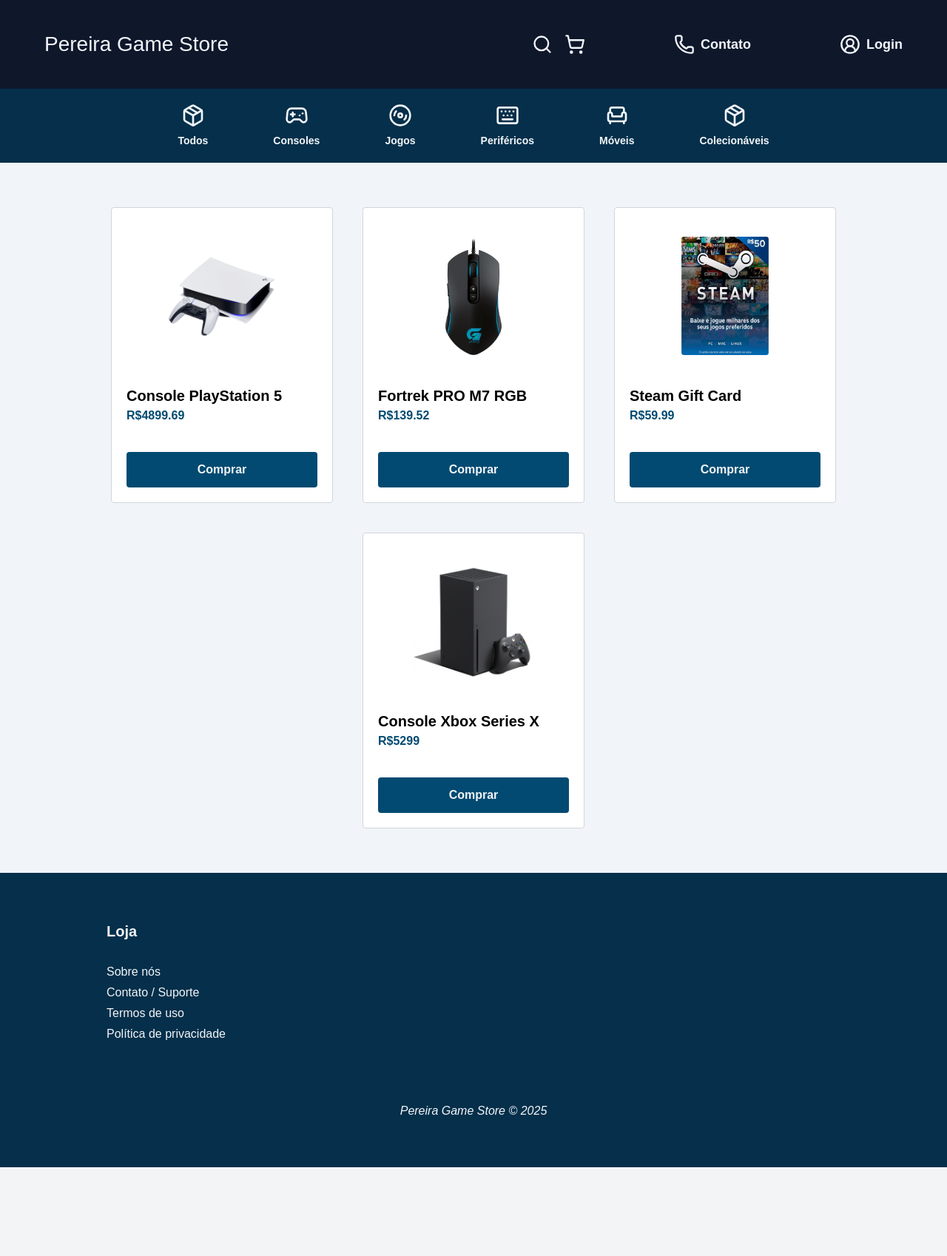
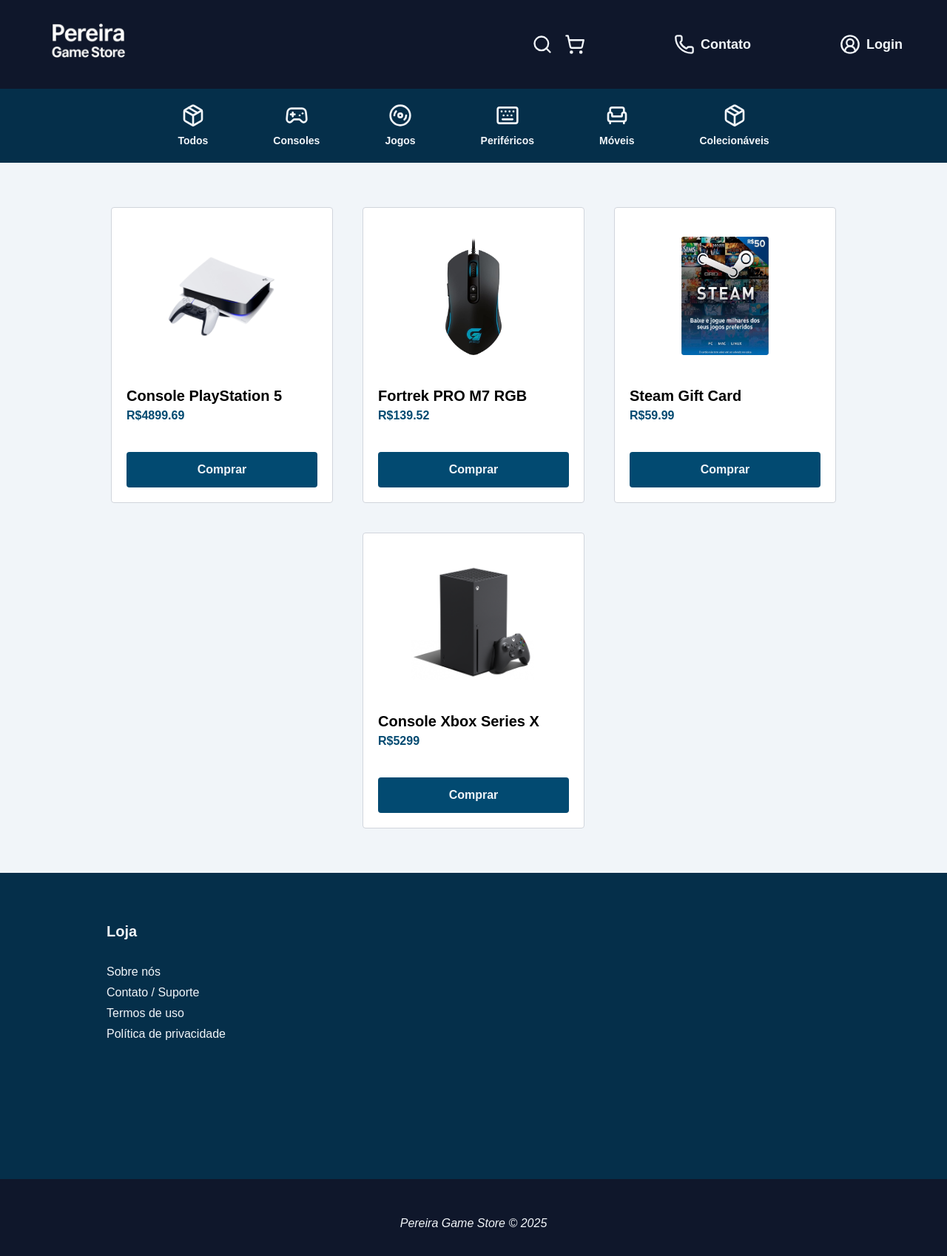
Before and after one commit to GabrielPanjos/Pereira-Game-Store, a React (Vite) app: page / in a window 1280 px wide. Shown: the top 1698 px of the page at 74% size. Before the commit the page ends 1578 px from the top, so only its background shows below. Built offline with nearby package versions, Linux system fonts and the light colour scheme.

Commit message:
divisão da footer

```diff
--- a/src/components/Footer/index.tsx
+++ b/src/components/Footer/index.tsx
@@ -5,7 +5,7 @@
   return (
     <footer className="bg-sky-950 w-full">
       <div className="m-16 flex flex-col gap-20 text-slate-100">
-        <div className="flex ml-20 mr-20 gap-40">
+        <div className="flex ml-20 mr-20 mb-30 gap-40">
           <LinksStore title="Loja">
             <FooterLinks href="#">Sobre nós</FooterLinks>
             <FooterLinks href="#">Contato / Suporte</FooterLinks>
@@ -13,9 +13,9 @@
             <FooterLinks href="#">Política de privacidade</FooterLinks>
           </LinksStore>
         </div>
-        <div className="italic h-full w-full flex justify-center items-center">
-          Pereira Game Store &copy; {new Date().getFullYear()}
-        </div>
+      </div>
+      <div className="italic bg-slate-900 h-30 text-slate-100 w-full flex justify-center items-center">
+        Pereira Game Store &copy; {new Date().getFullYear()}
       </div>
     </footer>
   );
--- a/src/components/Header/index.tsx
+++ b/src/components/Header/index.tsx
@@ -6,9 +6,12 @@
   return (
     <header className="w-full h-30 justify-between flex items-center bg-slate-900">
       <div className="flex ml-15">
-        <button className="text-slate-100 text-[28px]">
-          Pereira Game Store
-        </button>
+        <a
+          href="#"
+          className="text-slate-100 w-[120px] flex justify-center items-center"
+        >
+          <img src="logo/logo.png" />
+        </a>
       </div>
       <div className="flex mr-15 gap-30">
         <div className="flex gap-4">
```
Also changed, not shown: public/logo/logo.png (added).
